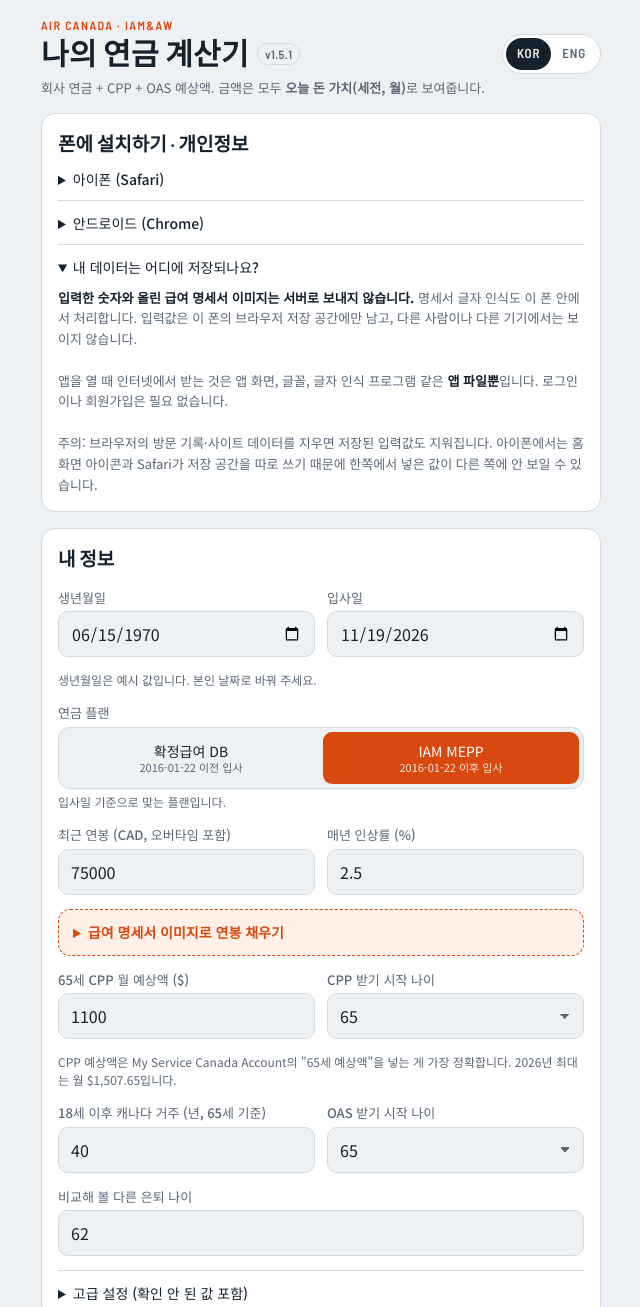
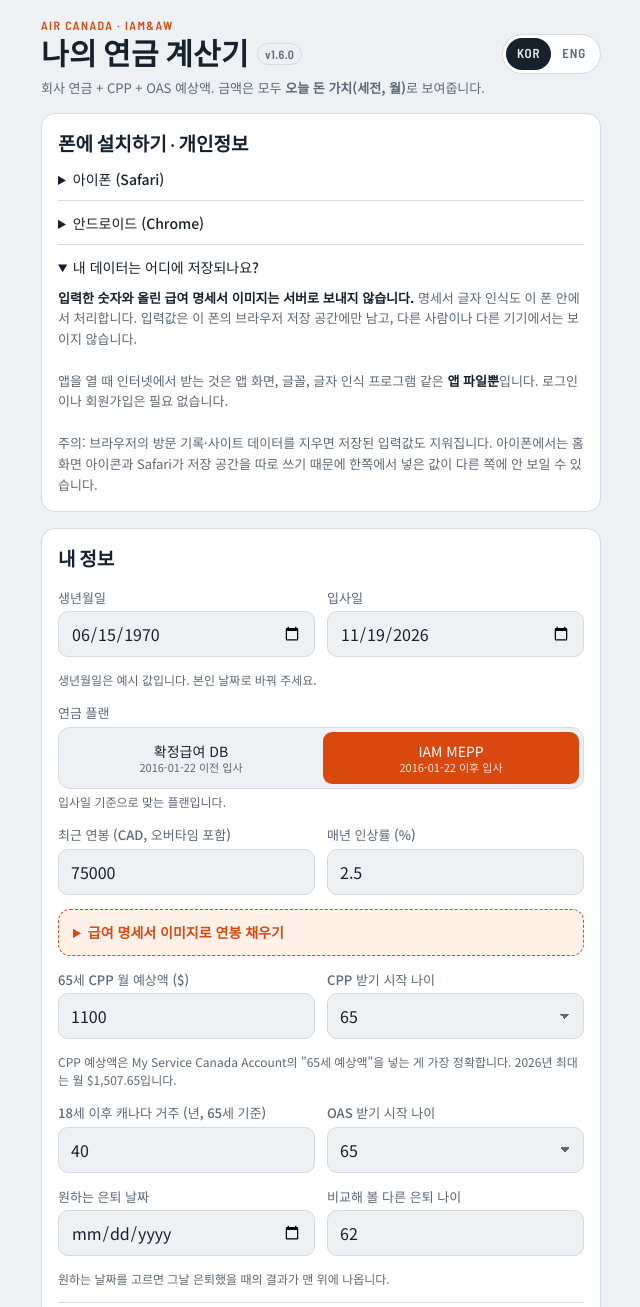
Before and after one commit to T19980519/ac-pension-calc, a plain HTML site: page index.html in a window 1280 px wide. Shown: the top 1307 px of the page, without its empty margins (319-959 px from the left). Drawn offline with Linux system fonts and the light colour scheme.

Commit message:
v1.6.0: pick your own retirement date
Co-Authored-By: Claude Opus 5.5 <noreply@anthropic.com>
Claude-Session: https://claude.ai/code/session_01KoMCJsZe1V9JJoyAhjjGRs

```diff
--- a/index.html
+++ b/index.html
@@ -125,7 +125,7 @@ details .grid2{margin-top:12px}
   <header>
     <div class="tag">Air Canada · IAM&amp;AW</div>
     <div class="titlerow">
-      <div class="tline"><h1 data-i="title">나의 연금 계산기</h1><span class="ver" title="2026-11-19">v1.5.1</span></div>
+      <div class="tline"><h1 data-i="title">나의 연금 계산기</h1><span class="ver" title="2026-11-19">v1.6.0</span></div>
       <div class="lang" role="group" aria-label="Language">
         <button type="button" id="langKO" aria-pressed="true" lang="ko">KOR</button>
         <button type="button" id="langEN" aria-pressed="false" lang="en">ENG</button>
@@ -198,7 +198,11 @@ details .grid2{margin-top:12px}
       <div class="field"><label for="oasStart" data-i="oasStart">OAS 받기 시작 나이</label>
         <select id="oasStart"><option selected>65</option><option>66</option><option>67</option><option>68</option><option>69</option><option>70</option></select></div>
     </div>
-    <div class="field"><label for="custom" data-i="custom">비교해 볼 다른 은퇴 나이</label><input id="custom" type="number" inputmode="decimal" step="0.5" min="50" max="71" value="62"></div>
+    <div class="grid2">
+      <div class="field"><label for="retDate" data-i="retDate">원하는 은퇴 날짜</label><input id="retDate" type="date"></div>
+      <div class="field"><label for="custom" data-i="custom">비교해 볼 다른 은퇴 나이</label><input id="custom" type="number" inputmode="decimal" step="0.5" min="50" max="71" value="62"></div>
+    </div>
+    <div class="hint" data-i="retHint">원하는 날짜를 고르면 그날 은퇴했을 때의 결과가 맨 위에 나옵니다.</div>
 
     <details>
       <summary data-i="adv">고급 설정 (확인 안 된 값 포함)</summary>
@@ -234,7 +238,7 @@ details .grid2{margin-top:12px}
   <div class="disclaimer" data-i="disc"></div>
   <section class="panel upd" aria-labelledby="h-upd">
     <div class="upd-row">
-      <div><h2 id="h-upd" data-i="updH">앱 업데이트</h2><div class="hint"><span data-i="updNow">지금 버전</span> <b id="curVer">v1.5.1</b> · 2026-11-19</div></div>
+      <div><h2 id="h-upd" data-i="updH">앱 업데이트</h2><div class="hint"><span data-i="updNow">지금 버전</span> <b id="curVer">v1.6.0</b> · 2026-11-19</div></div>
       <button type="button" class="apply" id="updBtn" data-i="updBtn">업데이트 확인</button>
     </div>
     <div class="hint" id="updStatus" aria-live="polite"></div>
@@ -246,7 +250,7 @@ details .grid2{margin-top:12px}
 (function(){
   const YEAR = 365.2425*864e5;
   const $ = id => document.getElementById(id);
-  const ids = ["birth","hire","salary","raise","cpp65","cppStart","resid","oasStart","custom","ympe","ympeG","cap","maxPer","ded","infl","idx","meppRate","meppC","meppNow","oasMax"];
+  const ids = ["birth","hire","salary","raise","cpp65","cppStart","resid","oasStart","custom","retDate","ympe","ympeG","cap","maxPer","ded","infl","idx","meppRate","meppC","meppNow","oasMax"];
   const KEY = "ac-pension-calc-v1";
   let plan = "DB", planTouched = false, lang = "ko";
 
@@ -259,7 +263,7 @@ details .grid2{margin-top:12px}
       plan:"연금 플랜", planDB:"확정급여 DB", planDBs:"2016-01-22 이전 입사", planMEPPs:"2016-01-22 이후 입사",
       salary:"최근 연봉 (CAD, 오버타임 포함)", raise:"매년 인상률 (%)", cpp65:"65세 CPP 월 예상액 ($)", cppStart:"CPP 받기 시작 나이",
       cppHint:"CPP 예상액은 My Service Canada Account의 \"65세 예상액\"을 넣는 게 가장 정확합니다. 2026년 최대는 월 $1,507.65입니다.",
-      resid:"18세 이후 캐나다 거주 (년, 65세 기준)", oasStart:"OAS 받기 시작 나이", custom:"비교해 볼 다른 은퇴 나이",
+      resid:"18세 이후 캐나다 거주 (년, 65세 기준)", oasStart:"OAS 받기 시작 나이", custom:"비교해 볼 다른 은퇴 나이", retDate:"원하는 은퇴 날짜", retHint:"원하는 날짜를 고르면 그날 은퇴했을 때의 결과가 맨 위에 나옵니다.", cDate:"원하는 날짜 은퇴",
       adv:"고급 설정 (확인 안 된 값 포함)", ympeG:"YMPE 연 증가율 (%)", cap:"2030년 이후 소득 상한 ($)", maxPer:"근속 1년당 최대 연금 ($)",
       ded:"근속 차감 (개월, 무급휴직 등)", infl:"물가상승률 (%)", idx:"은퇴 후 회사연금 물가연동 (%/년) ⚠️",
       meppRate:"MEPP 적립률 (기여금 $1당 연금 %) ⚠️", meppC:"MEPP 총 기여율 (연봉 대비 %) ⚠️", meppNow:"MEPP 현재까지 적립 연금 ($/년)", oasMax:"OAS 최대 월액 ($)",
@@ -309,7 +313,7 @@ details .grid2{margin-top:12px}
       plan:"Pension plan", planDB:"Defined Benefit (DB)", planDBs:"Hired before 2016-01-22", planMEPPs:"Hired on/after 2016-01-22",
       salary:"Recent annual pay (CAD, incl. overtime)", raise:"Yearly raise (%)", cpp65:"CPP at 65, monthly estimate ($)", cppStart:"CPP start age",
       cppHint:"For the most accurate CPP figure, use the \"estimate at 65\" in your My Service Canada Account. The 2026 maximum is $1,507.65 a month.",
-      resid:"Years in Canada after age 18 (by 65)", oasStart:"OAS start age", custom:"Another retirement age to compare",
+      resid:"Years in Canada after age 18 (by 65)", oasStart:"OAS start age", custom:"Another retirement age to compare", retDate:"My retirement date", retHint:"Pick a date to see results for retiring that day, shown first.", cDate:"Retire on my date",
       adv:"Advanced settings (includes unconfirmed values)", ympeG:"YMPE yearly growth (%)", cap:"Earnings cap from 2030 ($)", maxPer:"Max pension per year of service ($)",
       ded:"Service to deduct (months, e.g. unpaid leave)", infl:"Inflation (%)", idx:"Pension indexing after retirement (%/yr) ⚠️",
       meppRate:"MEPP accrual (% of each $1 contributed) ⚠️", meppC:"MEPP total contribution (% of pay) ⚠️", meppNow:"MEPP pension accrued so far ($/yr)", oasMax:"OAS maximum monthly ($)",
@@ -519,6 +523,8 @@ details .grid2{margin-top:12px}
     $("keydates").innerHTML = kd.map(([l,d]) => `<div class="kd"><b>${fmtD(d)}</b><span>${l}${d < today ? " · " + T("past") : ""}</span></div>`).join("");
 
     const list = [];
+    const myDate = parseD($("retDate").value);
+    if (myDate) list.push([T("cDate"), myDate]);
     if (plan === "DB") list.push([T("c80"), p80eff]);
     else { const s25 = addY(hire, 25 + I.ded/12); const d = new Date(Math.max(d60.getTime(), s25.getTime())); list.push([d.getTime()===d60.getTime() ? T("c6025") : T("c25"), d]); }
     list.push([T("c60"), d60], [T("c65"), d65]);
@@ -650,7 +656,7 @@ details .grid2{margin-top:12px}
 
 
   /* ---------- App update check ---------- */
-  const APP_VERSION = "1.5.1";
+  const APP_VERSION = "1.6.0";
   let latest = null, updState = null;
   const cmpVer = (a,b) => { const x=a.split(".").map(Number), y=b.split(".").map(Number); for (let i=0;i<3;i++){ if((x[i]||0)!==(y[i]||0)) return (x[i]||0)-(y[i]||0);} return 0; };
   function showUpd(){
--- a/version.json
+++ b/version.json
@@ -1,4 +1,4 @@
 {
-  "version": "1.5.1",
+  "version": "1.6.0",
   "date": "2026-11-19"
 }
```
